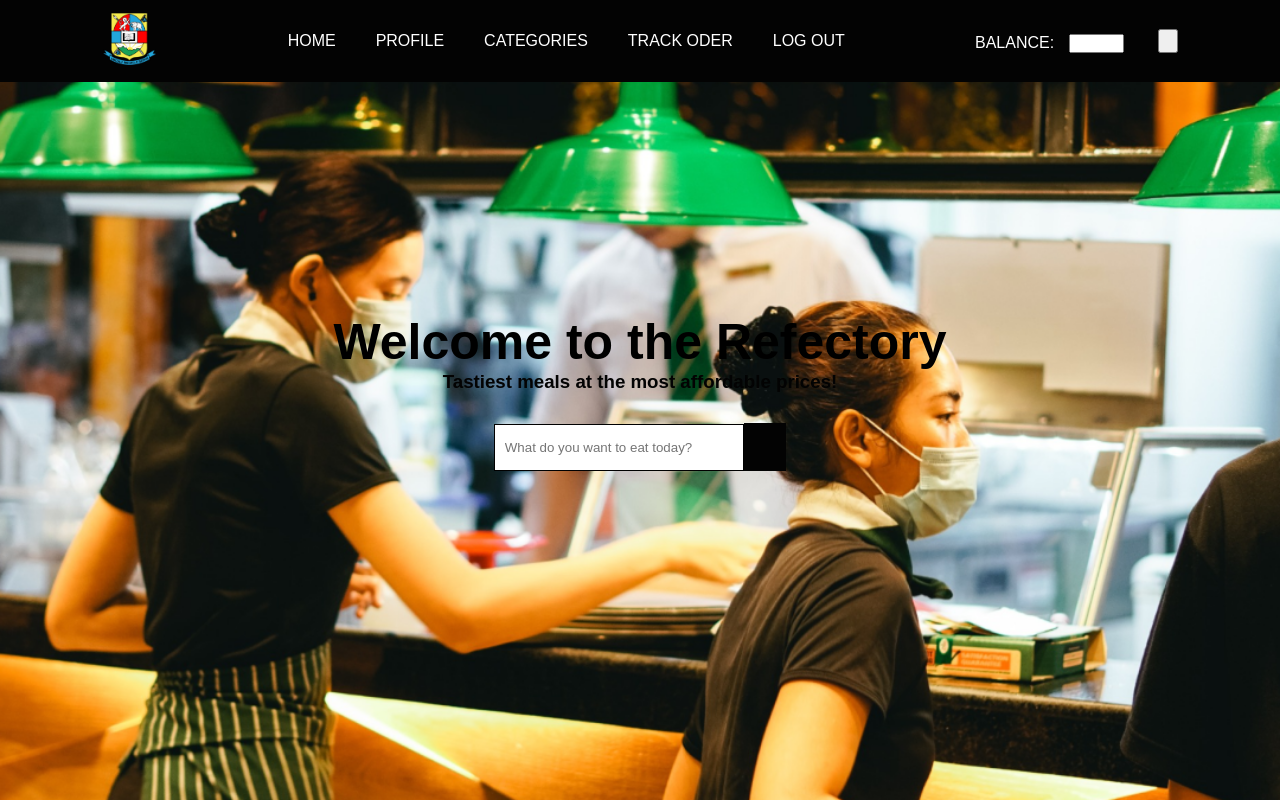
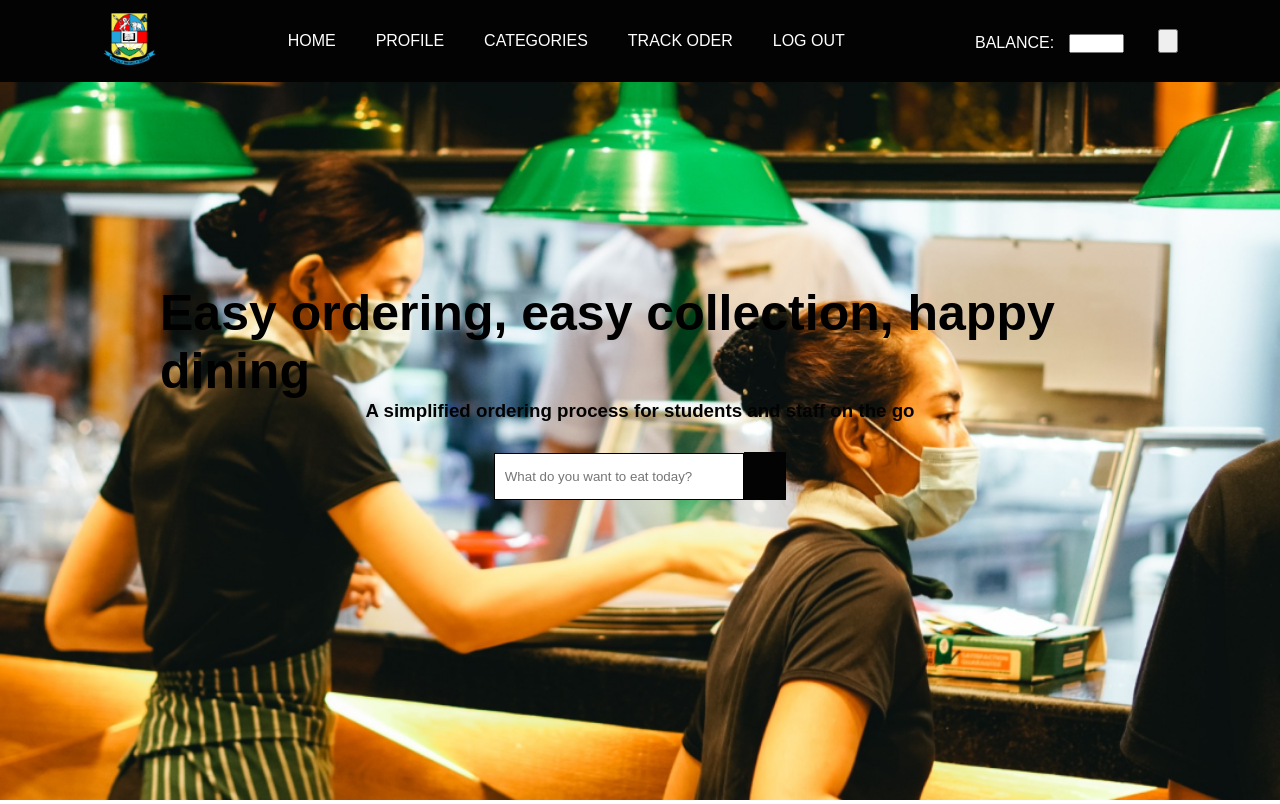
Before and after one commit to MelMthomben/refectory-ordering-system, a PHP site: page / in a window 1280 px wide. Shown: the top 804 px of the page. Run offline with PHP 8.4, Linux system fonts and the light colour scheme; some web fonts are replaced.

Commit message:
added main and secondary text

```diff
--- a/css/style.css
+++ b/css/style.css
@@ -172,6 +172,7 @@ section{
     display: grid;
     place-items: center;
 }
+
 .hero-container{
     display: flex;
     flex-direction: column;
--- a/index.php
+++ b/index.php
@@ -17,8 +17,8 @@
     <section id="banner">
         <div class="hero">
             <div class="container hero-container">
-                <h1>Welcome to the Refectory</h1>
-                <h3>Tastiest meals at the most affordable prices!</h3>
+                <h1>Easy ordering, easy collection, happy dining</h1>
+                <h3>A simplified ordering process for students and staff on the go</h3>
 
                 <form class="textbox-search">
                     <input class="search-box" type="search" placeholder="What do you want to eat today?" required>
```
